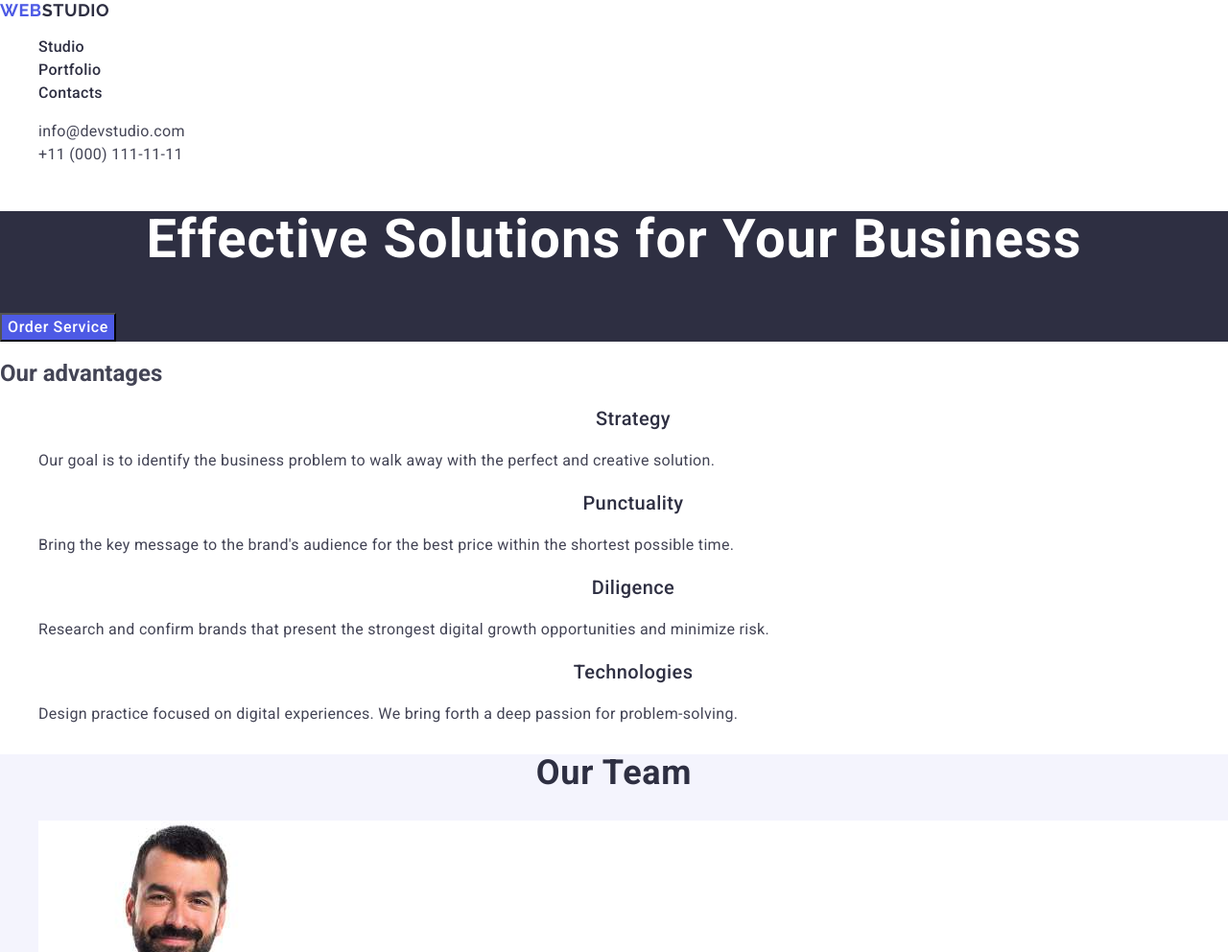
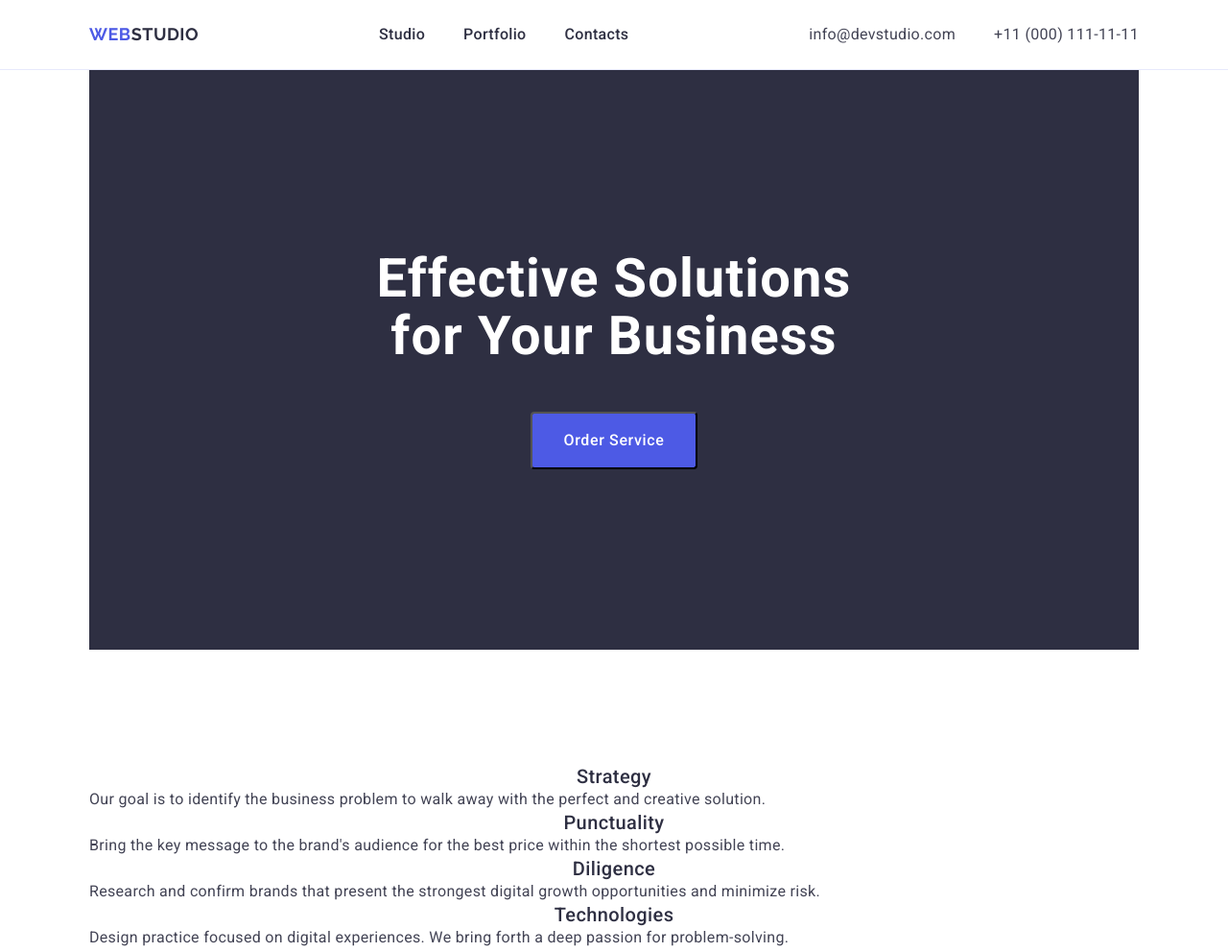
Before and after one commit to OksanaMartyniyk/goit-markup-hw-03, a plain HTML site: page index.html in a window 1280 px wide. Shown: the top 992 px of the page at 96% size. Drawn offline with nearby package versions, Linux system fonts and the light colour scheme.

Commit message:
header and hero-section

```diff
--- a/css/styles.css
+++ b/css/styles.css
@@ -5,6 +5,7 @@
     --color-hover: #404BBF;
     --color-hero-section: #FFF;
     --color-footer: #F4F4FD;
+    --color-border-header: #E7E9FC;
 }
 
 /* Global style */
@@ -21,9 +22,57 @@ a {
 
 ul{
     list-style-type: none;
+    margin: 0;
+    padding: 0;
+}
+
+p, h1, h2, h3, h4, h5, h6{
+    margin: 0;
+}
+
+.section{
+    padding: 120px 0;
+}
+
+.container{
+    max-width: 1158px;
+    margin: 0 auto;
+    padding: 0 32px;
+}
+
+.vissually-hidden {
+    position: absolute;
+    width: 1px;
+    height: 1px;
+    margin: -1px;
+    border: 0;
+    padding: 0;
+    white-space: nowrap;
+    clip-path: inset(100%);
+    clip: rect(0 0 0 0);
+    overflow: hidden;
 }
 
 /* header */
+.section-header{
+    padding: 24px 0;
+    border-bottom: 1px solid var(--color-border-header);
+}
+
+.header-inner {
+display: flex;
+justify-content: space-between;
+align-items: center;
+gap: 40px;
+}
+
+.header-nav {
+display: flex;
+align-items: center;
+gap: 40px;
+flex-grow: 1;
+}
+
 .logo {
     color: var(--color-accent);
     font-family: 'Raleway', sans-serif;
@@ -32,31 +81,44 @@ ul{
     line-height: 1.17;
     letter-spacing: 0.03em;
     text-transform: uppercase;
+    display: flex;
+    align-items: center;
 }
 
-.logo-accent{
+.logo-accent {
     color: var(--color-primary);
+    display: flex;
 }
 
-.nav-link{
+.nav-list {
+    display: flex;
+    gap: 40px;
+    align-items: center;
+    flex-grow: 1;
+    justify-content: center;
+}
+.nav-link {
     color: var(--color-primary);
     font-weight: 500;
     line-height: 1.5;
     letter-spacing: 0.02em;
 }
 .nav-link:hover,
-.nav-link:focus{
+.nav-link:focus {
     color: var(--color-hover);
 }
 
+.address-info {
+    display: flex;
+    gap: 40px;
+    align-items: center;
+}
 
-.address-title{
-    font-style: normal;
-}
 .address-link{
     color: var(--color-secondary);
     line-height: 1.5;
     letter-spacing: 0.02em;
+    font-style: normal;
 }
 .address-link:hover,
 .address-link:focus{
@@ -64,17 +126,24 @@ ul{
 }
 
 /* hero section */
-.hero-section{
-    background-color: var(--color-primary);
+.hero-section {
 }
 
-.hero-title{
+.hero-inner {
+background-color: var(--color-primary);
+padding: 188px 0 188px;
+}
+
+.hero-title {
     color: var(--color-hero-section);
     font-size: 56px;
     font-weight: 700;
     line-height: 1.07;
     letter-spacing: 0.02em;
     text-align: center;
+    padding-bottom: 48px;
+    max-width: 496px;
+    margin: 0 auto;
 }
 
 .hero-button {
@@ -85,6 +154,10 @@ ul{
     font-weight: 500;
     line-height: 1.5;
     letter-spacing: 0.04em;
+    border-radius: 4px;
+    display: block;
+    padding: 16px 32px;
+    margin: 0 auto;
 }
 .hero-button:hover,
 .hero-button:focus{
@@ -93,7 +166,7 @@ ul{
 
 /* Advantages section */
 .section-advantages{
-    background-color: var(--color-hero-section)
+    background-color: var(--color-hero-section);
 }
 .advantages-title{
     color: var(--color-primary);
@@ -163,6 +236,9 @@ ul{
 .footer{
     background-color: var(--color-primary);
 }
+.section-footer{
+    padding: 100px 0;
+}
 .logo-footer{
     color: var(--color-footer);
 }
--- a/index.html
+++ b/index.html
@@ -14,16 +14,18 @@
     <!-- Styles -->
     <link
       rel="stylesheet"
-      href="https://cdnjs.cloudflare.com/ajax/libs/modern-normalize/2.0.0/modern-normalize.min.css"
+      href="https://cdnjs.cloudflare.com/ajax/libs/modern-normalize/2.0.0/modern-normalize.css"
     />
     <link rel="stylesheet" href="./css/styles.css" />
   </head>
 
   <body>
     <header class="section-header">
-      <nav>
+      <div class="container">
+        <div class="header-inner">
+          <nav class="header-nav">
             <a class="logo"> Web<span class="logo-accent">Studio</span> </a>
-        <ul>
+            <ul class="nav-list">
               <li>
                 <a class="nav-link" href="./index.html">Studio</a>
               </li>
@@ -35,38 +37,39 @@
               </li>
             </ul>
           </nav>
-      <address class="address-title">
-        <ul>
-          <li>
-            <a class="address-link" href="mailto:info@devstudio.com"
-              >info@devstudio.com
+          <div class="address-info">
+            <a class="address-link" href="mailto:info@devstudio.com">
+              info@devstudio.com
             </a>
-          </li>
-          <li>
             <a class="address-link" href="tel:+110001111111">
               +11 (000) 111-11-11
             </a>
-          </li>
-        </ul>
-      </address>
+          </div>
+        </div>
+      </div>
     </header>
 
     <main>
       <!-- Hero section -->
       <section class="hero-section">
+        <div class="container">
+          <div class="hero-inner">
             <h1 class="hero-title">Effective Solutions for Your Business</h1>
             <button class="hero-button" type="button">Order Service</button>
+          </div>
+        </div>
       </section>
 
       <!-- Advantages section-->
-      <section class="section-advantages">
+      <section class="section-advantages section">
+        <div class="container">
           <h2 class="vissually-hidden">Our advantages</h2>
           <ul>
             <li>
               <h3 class="advantages-title">Strategy</h3>
               <p class="advantages-text">
-              Our goal is to identify the business problem to walk away with the
-              perfect and creative solution.
+                Our goal is to identify the business problem to walk away with
+                the perfect and creative solution.
               </p>
             </li>
             <li>
@@ -91,10 +94,12 @@
               </p>
             </li>
           </ul>
+        </div>
       </section>
 
       <!-- Team section-->
-      <section class="team-section">
+      <section class="team-section section">
+        <div class="container">
           <h2 class="our-team-title">Our Team</h2>
           <ul>
             <li class="team-list">
@@ -138,9 +143,12 @@
               <p class="team-text">UI Designer</p>
             </li>
           </ul>
+        </div>
       </section>
+
       <!-- Portfolio section -->
-      <section class="portfolio-section">
+      <section class="portfolio-section section">
+        <div class="container">
           <h2 class="our-portfolio-title">Our Portfolio</h2>
           <ul>
             <li>
@@ -204,18 +212,23 @@
               <p class="portfolio-text">Marketing</p>
             </li>
           </ul>
+        </div>
       </section>
     </main>
 
     <footer class="footer">
+      <section class="section-footer">
+        <div class="container">
           <a class="logo" href="./index.html"
             >Web
             <span class="logo-footer">Studio</span>
           </a>
           <p class="footer-text">
-        Increase the flow of customers and sales for your business with digital
-        marketing & growth solutions.
+            Increase the flow of customers and sales for your business with
+            digital marketing & growth solutions.
           </p>
+        </div>
+      </section>
     </footer>
   </body>
 </html>
```
Lines whose indentation alone changed are shown as unchanged.
